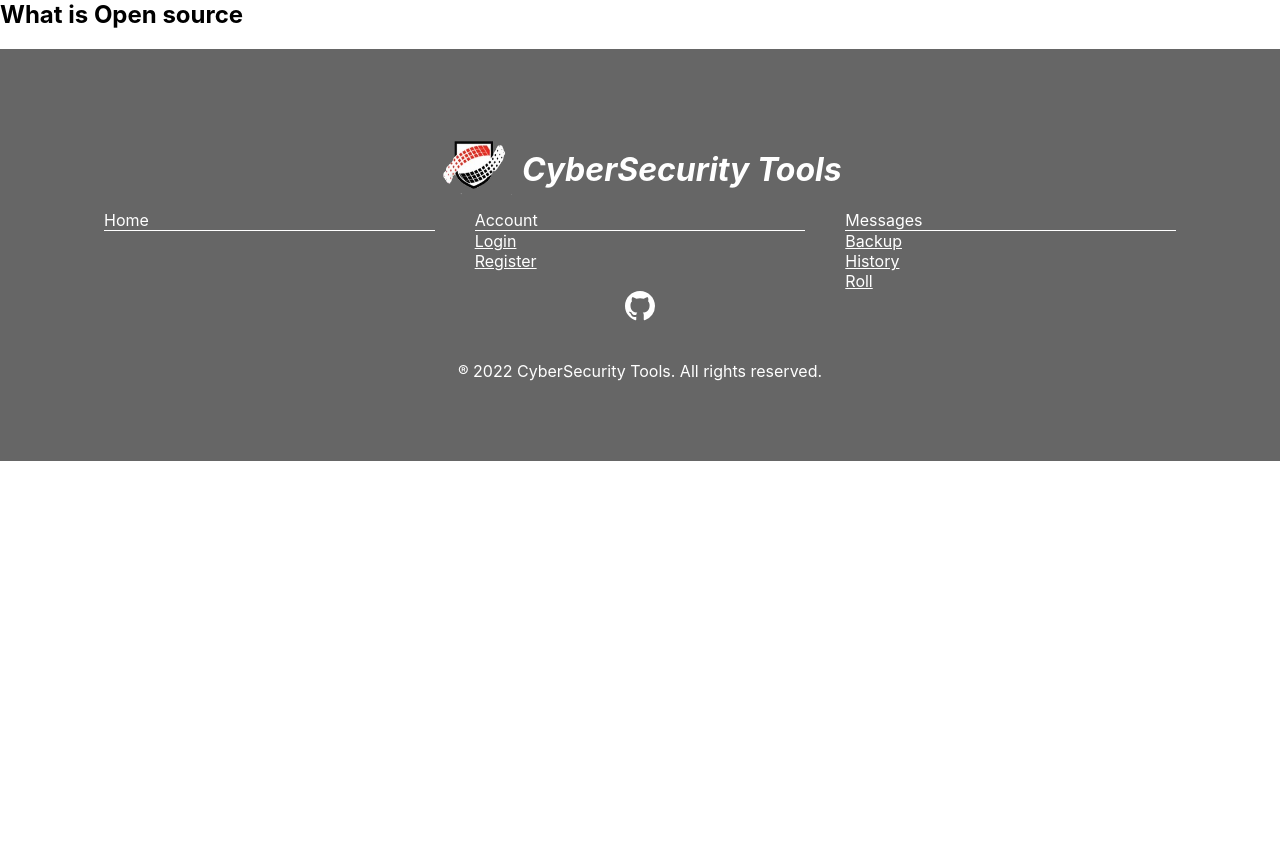
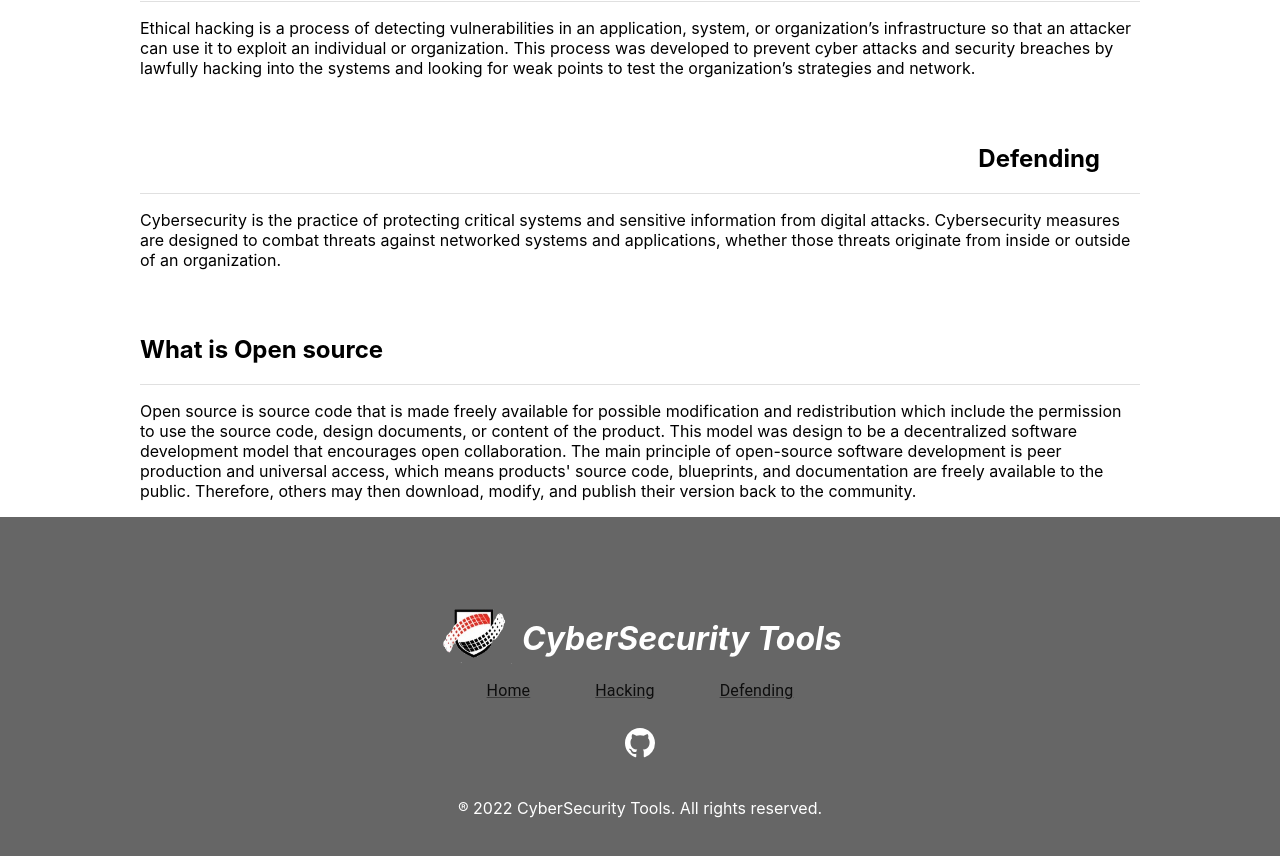
Before and after one commit to HardcoreTrash/Comp6841, a React (Create React App) app: page / in a window 1280 px wide. Shown: the part 260-1116 px from the top of the page. Before the commit the page ends 800 px from the top, so only its background shows below. Built offline with nearby package versions, Linux system fonts and the light colour scheme; the HTML template or start-up script is replaced by a standard one.

Commit message:
Added routes for tools in defending section

```diff
--- a/package.json
+++ b/package.json
@@ -10,8 +10,10 @@
     "@testing-library/react": "^12.1.4",
     "@testing-library/user-event": "^13.5.0",
     "react": "^18.0.0",
+    "react-awesome-slider": "^4.1.0",
     "react-dom": "^18.0.0",
     "react-icons": "^4.3.1",
+    "react-responsive-carousel": "^3.2.23",
     "react-router-dom": "^6.3.0",
     "react-scripts": "5.0.0",
     "web-vitals": "^2.1.4"
--- a/src/components/Footer/Footer.css
+++ b/src/components/Footer/Footer.css
@@ -7,11 +7,30 @@
     display: flex;
     justify-content: center;
     width: 100%;
+    cursor: pointer;
+}
+
+.align-git {
+    display: flex;
+    justify-content: center;
+    width: 100%;
 }
 
 .git-logo {
+    width: 30px;
+    height: 30px;
+    cursor: pointer;
+}
+
+.footerNav {
     display: flex;
+    flex-wrap: wrap;
     justify-content: center;
-    width: 100%;
-    height: 30px;
+    gap: 65px;
+    margin-bottom: 25px;
 }
+
+.footerLink {
+    margin-left: 3px;
+    margin-right: 3px;
+}
--- a/src/components/Footer/index.js
+++ b/src/components/Footer/index.js
@@ -5,8 +5,22 @@ import Box from '@mui/material/Box';
 import Link from '@mui/material/Link';
 import './Footer.css'
 import { BsGithub } from "react-icons/bs"
+import { useNavigate } from "react-router-dom";
 
 export default function Footer() {
+    function onClick(link) {
+        return function() {
+            window.open(link);
+        }
+    }
+
+    let navigate = useNavigate();
+    function routeChange(link) {
+        return function() {
+            navigate(link);
+        }
+    }
+
     return (
         <footer className="footer-style">
             <Box
@@ -16,62 +30,18 @@ export default function Footer() {
                 color="white"
             >
                 <Container maxWidth="lg">
-            <div className="footer-logo">
+                <div onClick={routeChange("/")} className="footer-logo">
                     <img src={process.env.PUBLIC_URL + "/logo.png"} className="sec-logo"></img>
                     <h1 className="navbar-logo"><i>CyberSecurity Tools</i></h1>
                 </div>
-            <Grid container spacing={5}>
-                <Grid item xs={12} sm={4}>
-                <Box borderBottom={1}>Home</Box>
-                {/* <Box>
-                    <Link href="/" color="inherit">
-                    Contact
-                    </Link>
+                <Box component="nav" className="footerNav">
+                    <Link href="/" variant="body1" color="textPrimary" className="footerLink">Home</Link>
+                    <Link href="/hacking" variant="body1" color="textPrimary" className="footerLink">Hacking</Link>
+                    <Link href="/defending" variant="body1" color="textPrimary" className="footerLink">Defending</Link>
                 </Box>
-                <Box>
-                    <Link href="/" color="inherit">
-                    Support
-                    </Link>
-                </Box>
-                <Box>
-                    <Link href="/" color="inherit">
-                    Privacy
-                    </Link>
-                </Box> */}
-                </Grid>
-                <Grid item xs={12} sm={4}>
-                <Box borderBottom={1}>Account</Box>
-                <Box>
-                    <Link href="/" color="inherit">
-                    Login
-                    </Link>
-                </Box>
-                <Box>
-                    <Link href="/" color="inherit">
-                    Register
-                    </Link>
-                </Box>
-                </Grid>
-                <Grid item xs={12} sm={4}>
-                <Box borderBottom={1}>Messages</Box>
-                <Box>
-                    <Link href="/" color="inherit">
-                    Backup
-                    </Link>
-                </Box>
-                <Box>
-                    <Link href="/" color="inherit">
-                    History
-                    </Link>
-                </Box>
-                <Box>
-                    <Link href="/" color="inherit">
-                    Roll
-                    </Link>
-                </Box>
-                </Grid>
-            </Grid>
-            <BsGithub className="git-logo"/>
+                <div className='align-git'>
+                    <BsGithub onClick={onClick("https://github.com/HardcoreTrash/Comp6841/tree/master")} className="git-logo"/>
+                </div>
                 <Box textAlign="center" pt={{ xs: 5, sm: 5 }} pb={{ xs: 5, sm: 0 }}>
                     &reg; {new Date().getFullYear()} CyberSecurity Tools. All rights reserved.
                 </Box>
@@ -80,81 +50,3 @@ export default function Footer() {
         </footer>
     );
 }
-
-// import React from 'react';
-// import { makeStyles } from '@mui/material/styles';
-// import Container from '@mui/material/Container';
-// import Box from '@mui/material/Box';
-// import Typography from '@mui/material/Typography';
-// import Link from '@mui/material/Link';
-
-// const useStyles = makeStyles((theme) => ({
-//     rootBox: {
-//         [theme.breakpoints.down('md')]: {
-//         justifyContent: 'center'
-//         }
-//     },
-//     footerNav: {
-//         display: 'flex',
-//         flexWrap: 'wrap',
-//         justifyContent: 'center',
-//         marginRight: 'auto',
-//         marginLeft: theme.spacing(3),
-//         marginBottom: theme.spacing(0),
-
-//         [theme.breakpoints.down('md')]: {
-//         width: '100%',
-//         marginLeft: 'auto',
-//         marginTop: theme.spacing(3),
-//         marginBottom: theme.spacing(2),
-//         }
-//     },
-//     footerLink: {
-//         marginLeft: theme.spacing(3),
-//         marginRight: theme.spacing(3),
-//         [theme.breakpoints.down('md')]: {
-//         marginBottom: theme.spacing(2),
-//         }
-//     },
-//     }));
-
-//     export default function Footer(props) {
-//     const classes = useStyles();
-
-//     const content = {
-//         'brand': { image: `url('${process.env.PUBLIC_URL}/logo.png')`, width: 110 },
-//         'copy': '© 2020 Nereus All rights reserved.',
-//         'link1': 'First Link',
-//         'link2': 'Second Link',
-//         'link3': 'Third Link',
-//         'link4': 'Fourth Link',
-//         ...props.content
-//     };
-
-//     let brand;
-
-//     if (content.brand.image) {
-//         brand = <img src={ content.brand.image } alt="" width={ content.brand.width } />;
-//     } else {
-//         brand = content.brand.text || '';
-//     }
-
-//     return (
-//         <footer>
-//         <Container maxWidth="lg">
-//             <Box py={6} display="flex" flexWrap="wrap" alignItems="center" className={classes.rootBox}>
-//             <Link href="#" color="inherit" underline="none">
-//                 {brand}
-//             </Link>
-//             <Box component="nav" className={classes.footerNav}>
-//                 <Link href="#" variant="body1" color="textPrimary" className={classes.footerLink}>{content['link1']}</Link>
-//                 <Link href="#" variant="body1" color="textPrimary" className={classes.footerLink}>{content['link2']}</Link>
-//                 <Link href="#" variant="body1" color="textPrimary" className={classes.footerLink}>{content['link3']}</Link>
-//                 <Link href="#" variant="body1" color="textPrimary" className={classes.footerLink}>{content['link4']}</Link>
-//             </Box>
-//             <Typography color="textSecondary" component="p" variant="caption" gutterBottom={false}>{content['copy']}</Typography>
-//             </Box>
-//         </Container>
-//         </footer>
-//     );
-// }
--- a/src/components/NavBar/index.js
+++ b/src/components/NavBar/index.js
@@ -1,49 +1,56 @@
-import React, { Component } from 'react'
-import { Button } from '../Button'
-import { MenuItems } from "./MenuItems"
-import './NavBar.css'
+import React, { Component, useState } from "react";
+import { Button } from "../Button";
+import { MenuItems } from "./MenuItems";
+import "./NavBar.css";
 import { Link } from "react-router-dom";
-import { BsGithub } from "react-icons/bs"
+import { BsGithub } from "react-icons/bs";
 
-class NavBar extends Component {
-    state = { clicked: false }
+export default function NavBar() {
+    const [clicked, setClicked] = useState(false)
 
-    handleClick = () => {
-        this.setState({ clicked: !this.state.clicked })
+    function handleClick() {
+        setClicked(prev => !prev);
     }
 
-    onClick = (link) => {
-        return function() {
+  function onClick(link) {
+    return function () {
       window.open(link);
-        }
+    };
   }
 
-    render() {
-        return(
+  return (
     <nav className="NavBarItems">
-                <div className="main-logo">
-                    {/* <img src={process.env.PUBLIC_URL + "/secLogo.png"} className="sec-logo"></img> */}
-                    <img src={process.env.PUBLIC_URL + "/logo.png"} className="sec-logo"></img>
-                    <h1 className="navbar-logo"><i>CyberSecurity Tools</i></h1>
+      <a href="/defending" style={{textDecoration:"none"}} className="main-logo">
+        <img
+          src={process.env.PUBLIC_URL + "/logo.png"}
+          className="sec-logo"
+        ></img>
+        <h1 className="navbar-logo">
+          <i>CyberSecurity Tools</i>
+        </h1>
+      </a>
+
+      <div className="menu-icon" onClick={handleClick}>
+        <i className={clicked ? "fas fa-times" : "fas fa-bars"}></i>
       </div>
-                <div className="menu-icon" onClick={this.handleClick}>
-                    <i className={this.state.clicked ? 'fas fa-times' : 'fas fa-bars'}></i>
-                </div>
-                <ul className={this.state.clicked ? 'nav-menu active' : 'nav-menu'}>
+      <ul className={clicked ? "nav-menu active" : "nav-menu"}>
         {MenuItems.map((item, index) => {
           return (
             <li key={index}>
-                                <Link to={item.url} className={item.cName} >
+              <Link to={item.url} className={item.cName}>
                 {item.title}
               </Link>
             </li>
-                        )
+          );
         })}
       </ul>
-                <Button onClick={this.onClick("https://github.com/HardcoreTrash/Comp6841/tree/master")}><BsGithub /> GitHub</Button>
+      <Button
+        onClick={onClick(
+          "https://github.com/HardcoreTrash/Comp6841/tree/master"
+        )}
+      >
+        <BsGithub /> GitHub
+      </Button>
     </nav>
-        )
+  );
 }
-}
-
-export default NavBar
--- a/src/pages/Defending/Defending.css
+++ b/src/pages/Defending/Defending.css
@@ -2,5 +2,9 @@
     display: flex;
     flex-direction: column;
     align-items: center;
-    gap: 40px;
+    /* gap: 40px; */
 }
+
+.card-margin {
+    margin-bottom: 60px;
+}
--- a/src/pages/Defending/index.js
+++ b/src/pages/Defending/index.js
@@ -7,7 +7,7 @@ const Defending = () => {
   return (
     <div className="title-style">
       <h1>CyberSecurity Tools</h1>
-      <p> Cyber Security is a very serious matter so it is critical for you to understand how cyber defense works</p>
+      <p className='card-margin'> Cyber Security is a very serious matter so it is critical for you to understand how cyber defense works</p>
       <Grid list={CardItems} />
 
     </div>
--- /dev/null
+++ b/src/pages/Home.css
@@ -0,0 +1,18 @@
+.home-style {
+    display: flex;
+    flex-direction: column;
+    gap: 30px;
+    margin-left: 100px;
+    margin-right: 100px;
+}
+
+.section-1 {
+    margin-left: 40px;
+    margin-right: 40px;
+}
+
+.title-2 {
+    display: flex;
+    justify-content: end;
+    margin-right: 40px;
+}
--- a/src/pages/index.js
+++ b/src/pages/index.js
@@ -1,12 +1,45 @@
 import React from "react";
+import './Home.css'
+import Divider from '@mui/material/Divider';
 
 const Home = () => {
   return (
-    <div>
+    <div className='home-style'>
       <h1>Welcome to my Something Awesome Project</h1>
-      <h2>Hacking</h2>
-      <h2>Defending</h2>
-      <h2>What is Open source</h2>
+      <div className='section-1'>
+        <h2>Ethical Hacking</h2>
+        <Divider />
+        <p>
+          Ethical hacking is a process of detecting vulnerabilities in an application, system, or
+          organization’s infrastructure so that an attacker can use it to exploit an individual or
+          organization. This process was developed to prevent cyber attacks and security breaches by
+          lawfully hacking into the systems and looking for weak points to test the organization’s
+          strategies and network.
+        </p>
+      </div>
+      <div className='section-1'>
+        <h2 className='title-2'>Defending</h2>
+        <Divider />
+        <p>
+          Cybersecurity is the practice of protecting critical systems and sensitive information from
+          digital attacks. Cybersecurity measures are designed to combat threats against networked
+          systems and applications, whether those threats originate from inside or outside of an
+          organization.
+        </p>
+      </div>
+      <div className='section-1'>
+        <h2>What is Open source</h2>
+        <Divider />
+        <p>
+          Open source is source code that is made freely available for possible modification and
+          redistribution which include the permission to use the source code, design documents,
+          or content of the product. This model was design to be a decentralized software development
+          model that encourages open collaboration. The main principle of open-source software
+          development is peer production and universal access, which means products' source code,
+          blueprints, and documentation are freely available to the public. Therefore, others may then
+          download, modify, and publish their version back to the community.
+        </p>
+      </div>
     </div>
   );
 };
```
Also changed, not shown: src/App.js (+15 -0 lines), src/components/NavBar/NavBar.css (+0 -65 lines), src/components/Stack/index.js (added, +25 -0 lines), public/darknet-diaries.jpg (added), 1 other file (tests, documents, lock files or other folders). Lines whose indentation alone changed are shown as unchanged.
